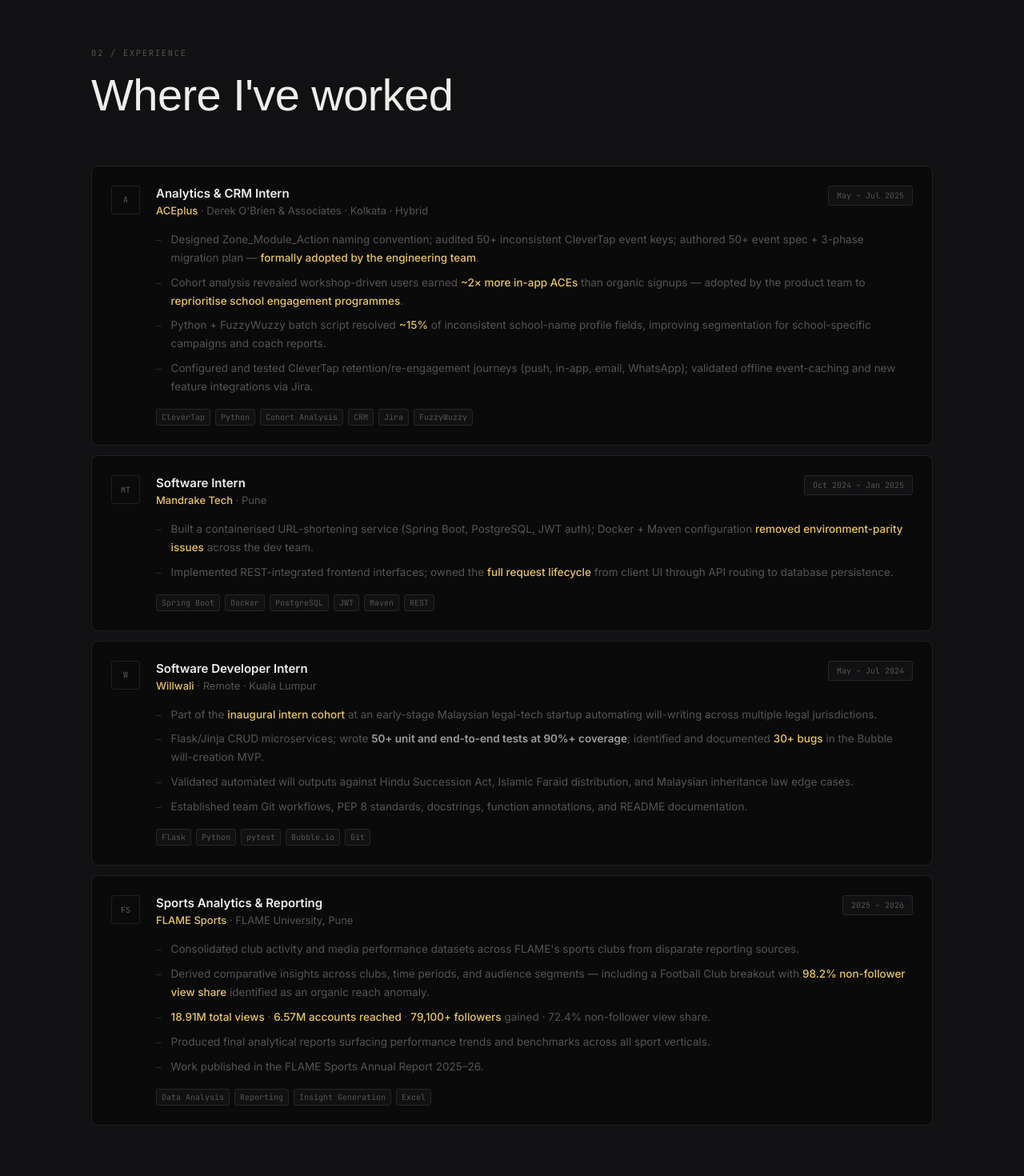
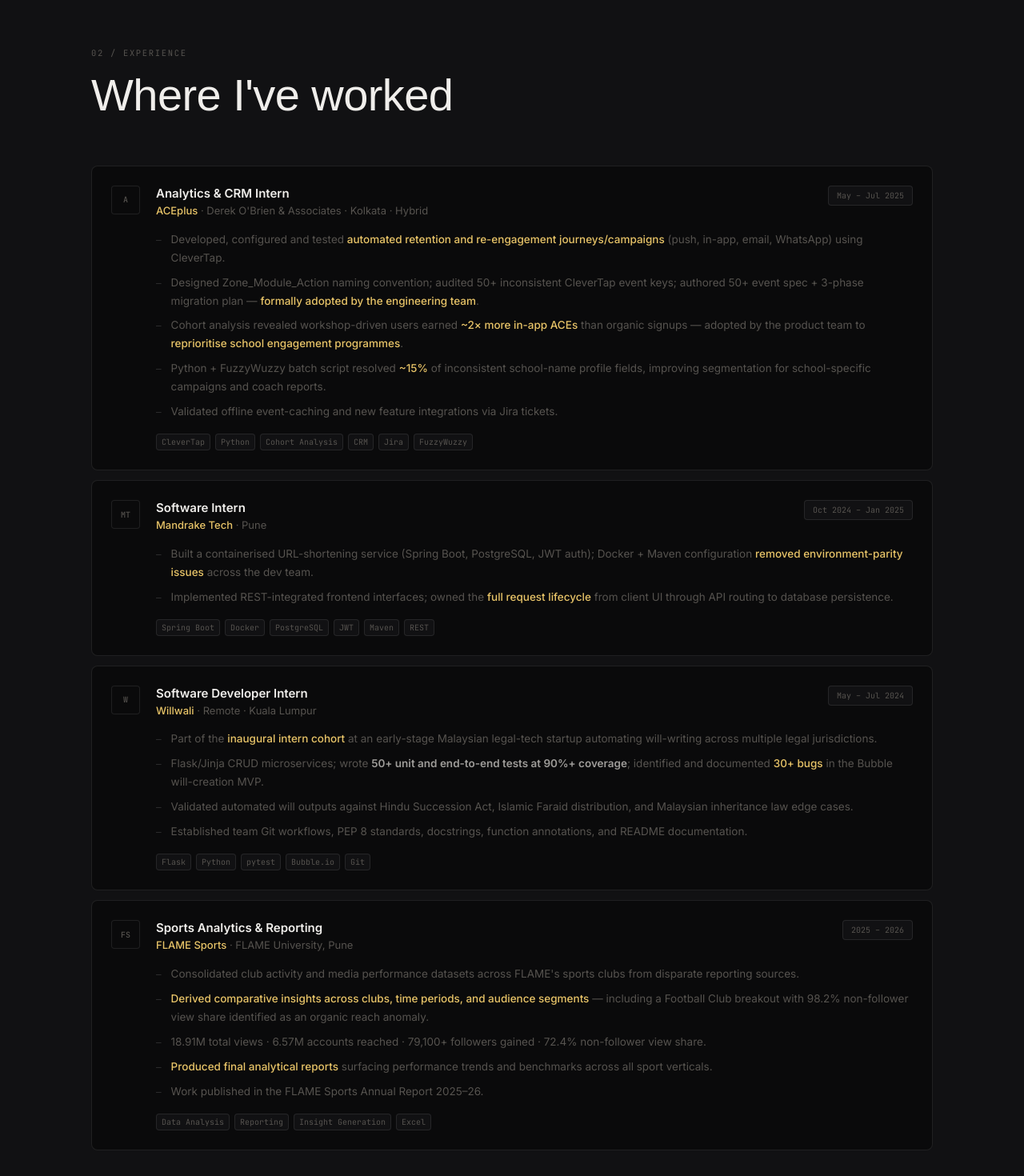
Before and after one commit to Liam4Shaw/Personal-Portfolio, a Next.js app: page / in a window 1280 px wide. Shown: the part 2618-4088 px from the top of the page at 80% size. Built offline with nearby package versions, Linux system fonts and the light colour scheme; a web font is replaced by a local one.

Commit message:
Update experience highlights for ACEPlus and FLAME Sports; closes #7

```diff
--- a/components/experience.tsx
+++ b/components/experience.tsx
@@ -5,6 +5,7 @@ import { experiences } from "@/lib/data"
 // Key phrases to highlight in amber per experience entry
 const amberPhrases: Record<string, string[]> = {
   aceplus: [
+    "automated retention and re-engagement journeys/campaigns",
     "~2× more in-app ACEs",
     "formally adopted by the engineering team",
     "reprioritise school engagement programmes",
@@ -19,10 +20,8 @@ const amberPhrases: Record<string, string[]> = {
     "30+ bugs",
   ],
   "flame-sports": [
-    "18.91M total views",
-    "6.57M accounts reached",
-    "79,100+ followers",
-    "98.2% non-follower view share",
+    "Derived comparative insights across clubs, time periods, and audience segments",
+    "Produced final analytical reports",
   ],
 }
 
--- a/lib/data.ts
+++ b/lib/data.ts
@@ -298,10 +298,11 @@ export const experiences: Experience[] = [
     location: "Derek O'Brien & Associates · Kolkata · Hybrid",
     type: "internship",
     bullets: [
+      "Developed, configured and tested automated retention and re-engagement journeys/campaigns (push, in-app, email, WhatsApp) using CleverTap.",
       "Designed Zone_Module_Action naming convention; audited 50+ inconsistent CleverTap event keys; authored 50+ event spec + 3-phase migration plan — formally adopted by the engineering team.",
       "Cohort analysis revealed workshop-driven users earned ~2× more in-app ACEs than organic signups — adopted by the product team to reprioritise school engagement programmes.",
       "Python + FuzzyWuzzy batch script resolved ~15% of inconsistent school-name profile fields, improving segmentation for school-specific campaigns and coach reports.",
-      "Configured and tested CleverTap retention/re-engagement journeys (push, in-app, email, WhatsApp); validated offline event-caching and new feature integrations via Jira.",
+      "Validated offline event-caching and new feature integrations via Jira tickets.",
     ],
     tags: ["CleverTap", "Python", "Cohort Analysis", "CRM", "Jira", "FuzzyWuzzy"],
   },
```
